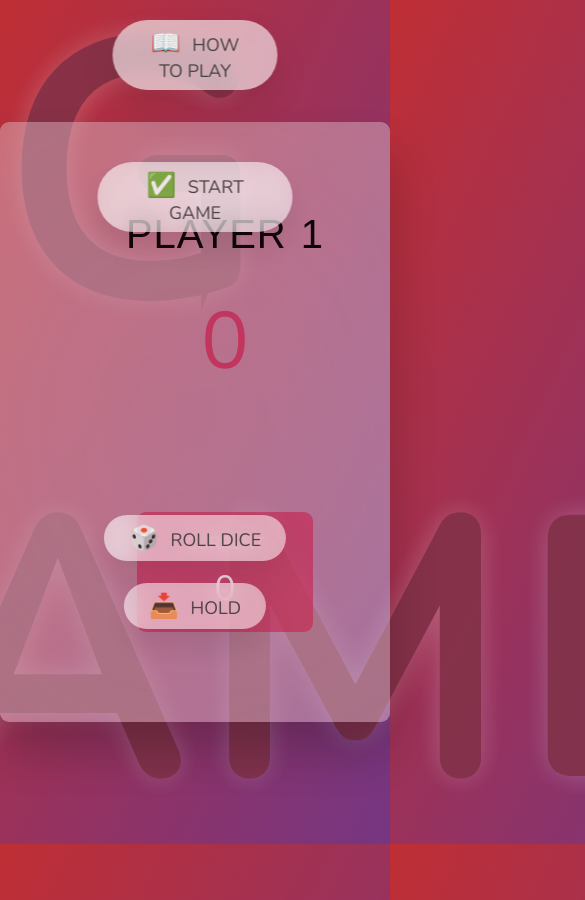
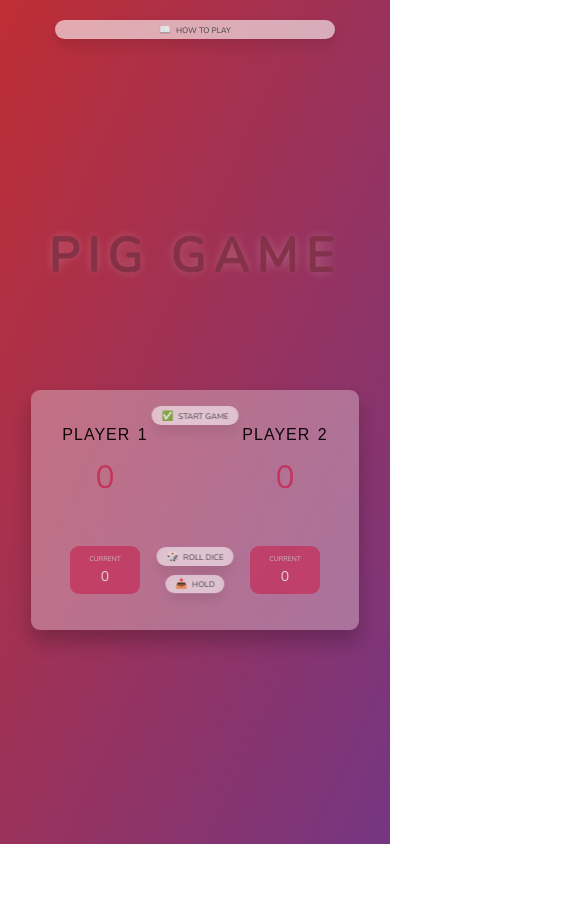
Before and after one commit to StilyanAtanasov/The_Complete_JavaScript_Course, a plain HTML site: page 05. DOM and Events Fundamentals/Projects/03. Pig Game/index.html in a window 390 px wide. Shown: the top 900 px of the page, 585 px wide, since content can reach past the window. After the commit the page ends 844 px from the top, so only its background shows below. Drawn offline with nearby package versions, Linux system fonts and the light colour scheme; a web font is replaced by a local one.

Commit message:
Updated project: Pig Game
Now the game is fully implemented including a responsive design!

```diff
--- /dev/null
+++ b/05. DOM and Events Fundamentals/Projects/03. Pig Game/assets/css/responsive.css
@@ -0,0 +1,154 @@
+/* LARGE RESOLUTIONS */
+
+@media (min-width: 2020px) {
+  html {
+    font-size: 11px;
+  }
+}
+
+@media (min-width: 2200px) {
+  html {
+    font-size: 12px;
+  }
+}
+
+@media (min-width: 2800px) {
+    html {
+      font-size: 14px;
+    }
+  }
+
+  @media (min-width: 3300px) {
+    html {
+      font-size: 16px;
+    }
+  }
+
+  @media (min-width: 3700px) {
+    html {
+      font-size: 18px;
+    }
+  }
+
+/* SMALLER RESOLUTIONS */
+@media (max-width: 1850px) {
+  .heading {
+    font-size: 30rem;
+  }
+}
+
+@media (max-width: 1650px) {
+  .heading {
+    font-size: 25rem;
+  }
+}
+
+@media (max-width: 1450px) {
+  html {
+    font-size: 9px;
+  }
+}
+
+@media (max-width: 1250px) {
+  html {
+    font-size: 8px;
+  }
+}
+
+@media (max-width: 1150px) {
+  html {
+    font-size: 7px;
+  }
+}
+
+@media (max-width: 1000px) {
+  html {
+    font-size: 6px;
+  }
+}
+
+@media (max-width: 850px) {
+  html {
+    font-size: 5px;
+  }
+}
+
+@media (max-width: 750px) {
+  html {
+    font-size: 4.5px;
+  }
+}
+
+@media (max-width: 650px) {
+  html {
+    font-size: 4px;
+  }
+
+  main {
+    width: auto;
+  }
+}
+
+/* PHONE RESOLUTIONS */
+@media (max-width: 550px) {
+  html {
+    font-size: 5px;
+  }
+
+  body {
+    flex-direction: column;
+    align-items: center;
+    justify-content: center;
+    gap: 8rem;
+  }
+
+  header {
+    display: flex;
+    position: static;
+    width: auto;
+    height: 10%;
+    margin-bottom: 15rem;
+  }
+
+  .heading {
+    font-size: 12rem;
+    opacity: 0.9;
+  }
+
+  .btn--instructions {
+    position: absolute;
+    top: 5rem;
+    width: 70rem;
+    transform: translateX(-50%);
+  }
+
+  .btn {
+    font-size: 2rem;
+  }
+}
+
+@media (max-width: 450px) {
+  html {
+    font-size: 4.5px;
+  }
+
+  #player--1 {
+    padding-left: 5rem;
+  }
+
+  #player--2 {
+    padding-right: 5rem;
+  }
+}
+
+@media (max-width: 400px) {
+  html {
+    font-size: 4px;
+  }
+}
+
+@media (max-width: 360px) {
+  html {
+    font-size: 3.5px;
+  }
+}
--- a/05. DOM and Events Fundamentals/Projects/03. Pig Game/assets/css/style.css
+++ b/05. DOM and Events Fundamentals/Projects/03. Pig Game/assets/css/style.css
@@ -1,5 +1,4 @@
 @import url("https://fonts.googleapis.com/css2?family=Nunito&display=swap");
-@import url("https://fonts.googleapis.com/css2?family=Patua+One&display=swap");
 
 * {
   margin: 0;
@@ -58,7 +57,6 @@ header {
 }
 
 .heading {
-  /* font-family: "Patua One"; */
   font-size: 35rem;
   font-weight: 900;
   letter-spacing: 2rem;
@@ -181,9 +179,10 @@ header {
 
 .btn--instructions {
   position: absolute;
-  top: 2rem;
-  right: 3rem;
+  margin-bottom: 60rem;
   z-index: 10;
+  width: 30%;
+  max-width: 90rem;
 }
 
 .btn:active {
--- a/05. DOM and Events Fundamentals/Projects/03. Pig Game/index.html
+++ b/05. DOM and Events Fundamentals/Projects/03. Pig Game/index.html
@@ -5,6 +5,7 @@
     <meta name="viewport" content="width=device-width, initial-scale=1.0" />
     <link rel="icon" href="assets/images/pig.ico" type="image/png" />
     <link rel="stylesheet" href="assets/css/style.css" />
+    <link rel="stylesheet" href="assets/css/responsive.css" />
     <title>Pig Game</title>
   </head>
   <body>
```
